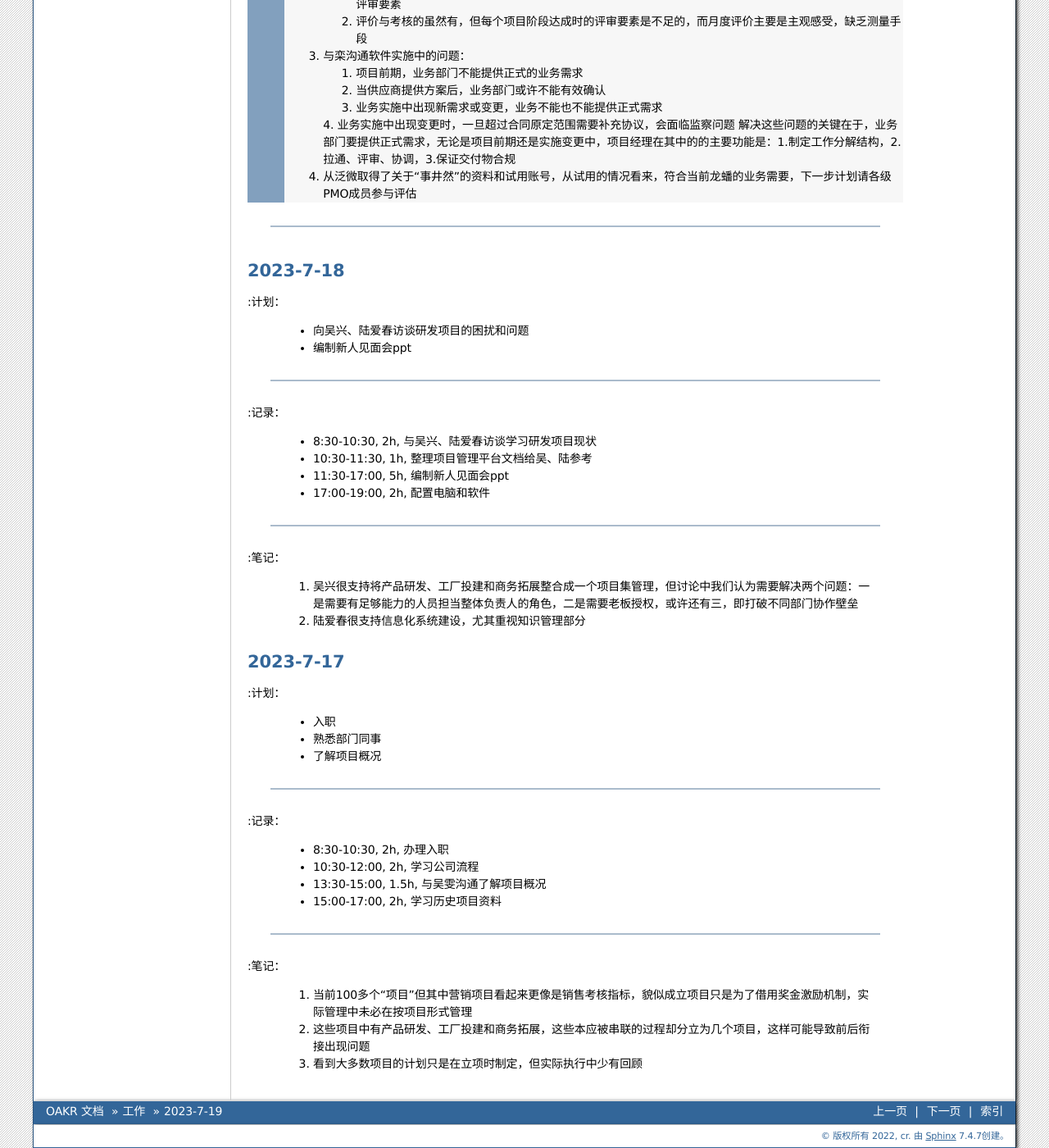
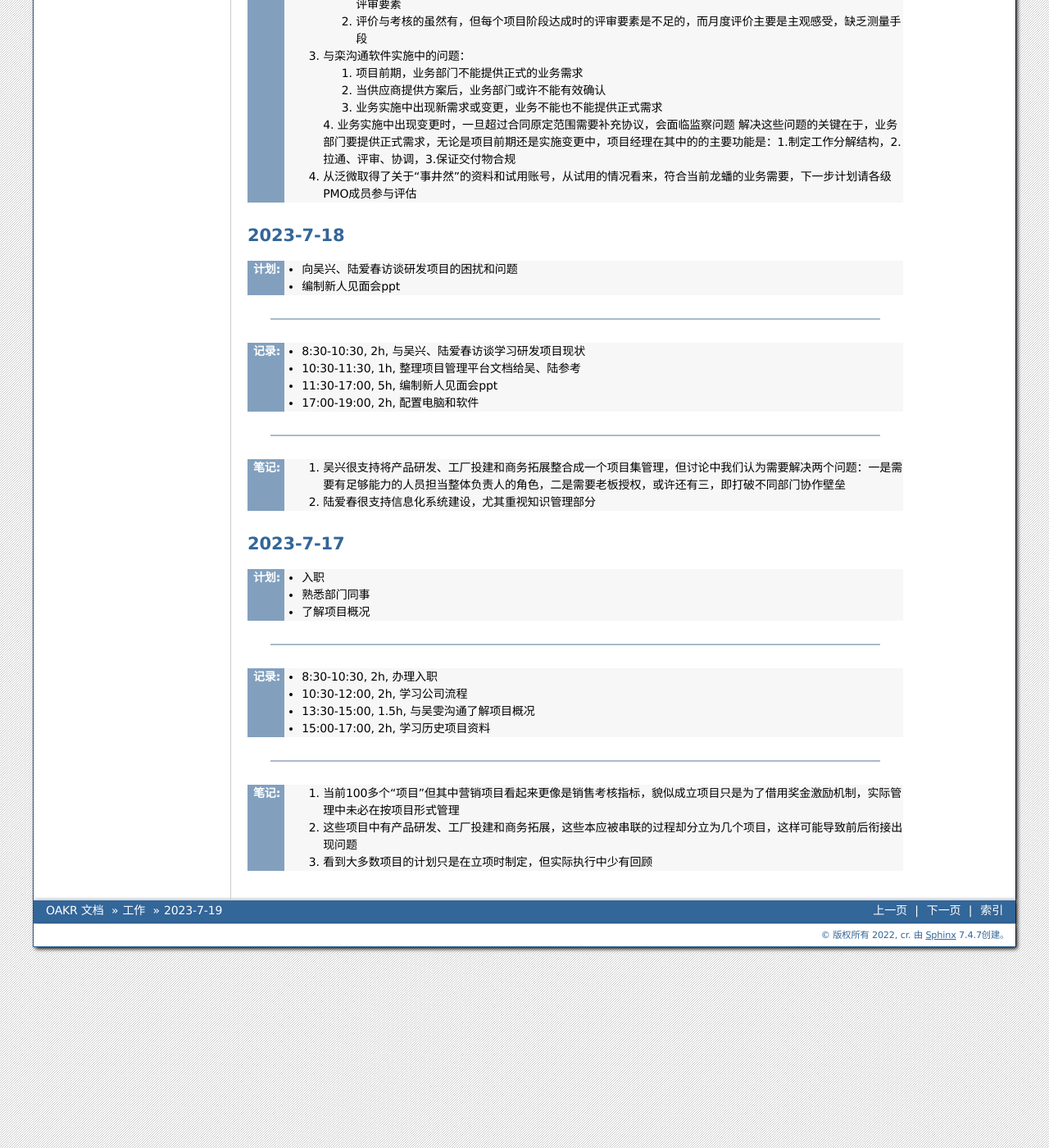
Before and after one commit to cruiurc/cruiurc.github.io, a Sphinx documentation site: the page built from source/work/lp/lp.rst, in a window 1280 px wide and 1400 px high, scrolled down 445 px. Shown: the whole window at 82% size. Built offline with Sphinx 7.4.7, drawn with Linux system fonts in a browser that asks for light colours; some of the changed lines change nothing that is shown.

Commit message:
change format

```diff
--- a/source/work/lp/lp.rst
+++ b/source/work/lp/lp.rst
@@ -6,7 +6,6 @@
    - 完善、修订新人见面会ppt
    - 补齐近几日的日报
    - 学习现存的项目管理制度和历史项目文档
-
 -----
 
 :记录:
@@ -14,7 +13,6 @@
    - 8:30-9:30, 1h, 回顾近2日工作，补齐日报
    - 9:30-10:30, 1h, 与IT部胡人杰沟通了解信息化现状及能力
    - 10:30-11:30, 1h, 与栾长剑沟通江西项目软件实施中的问题
-
 -----
 
 :笔记:
@@ -35,42 +33,37 @@
 
    4. 从泛微取得了关于“事井然”的资料和试用账号，从试用的情况看来，符合当前龙蟠的业务需要，下一步计划请各级PMO成员参与评估
 
------
-
 2023-7-18
 ---------
-:计划：
+:计划:
 
    - 向吴兴、陆爱春访谈研发项目的困扰和问题
    - 编制新人见面会ppt
-
 -----
 
-:记录：
+:记录:
 
    - 8:30-10:30, 2h, 与吴兴、陆爱春访谈学习研发项目现状
    - 10:30-11:30, 1h, 整理项目管理平台文档给吴、陆参考
    - 11:30-17:00, 5h, 编制新人见面会ppt
    - 17:00-19:00, 2h, 配置电脑和软件
-
 -----
 
-:笔记：
+:笔记:
 
    1. 吴兴很支持将产品研发、工厂投建和商务拓展整合成一个项目集管理，但讨论中我们认为需要解决两个问题：一是需要有足够能力的人员担当整体负责人的角色，二是需要老板授权，或许还有三，即打破不同部门协作壁垒
    2. 陆爱春很支持信息化系统建设，尤其重视知识管理部分
 
 2023-7-17
 ---------
-:计划：
+:计划:
 
    - 入职
    - 熟悉部门同事
    - 了解项目概况
-
 -----
 
-:记录：
+:记录:
 
    - 8:30-10:30, 2h, 办理入职
    - 10:30-12:00, 2h, 学习公司流程
@@ -78,7 +71,7 @@
    - 15:00-17:00, 2h, 学习历史项目资料
 -----
 
-:笔记：
+:笔记:
 
    1. 当前100多个“项目”但其中营销项目看起来更像是销售考核指标，貌似成立项目只是为了借用奖金激励机制，实际管理中未必在按项目形式管理
    2. 这些项目中有产品研发、工厂投建和商务拓展，这些本应被串联的过程却分立为几个项目，这样可能导致前后衔接出现问题
```
